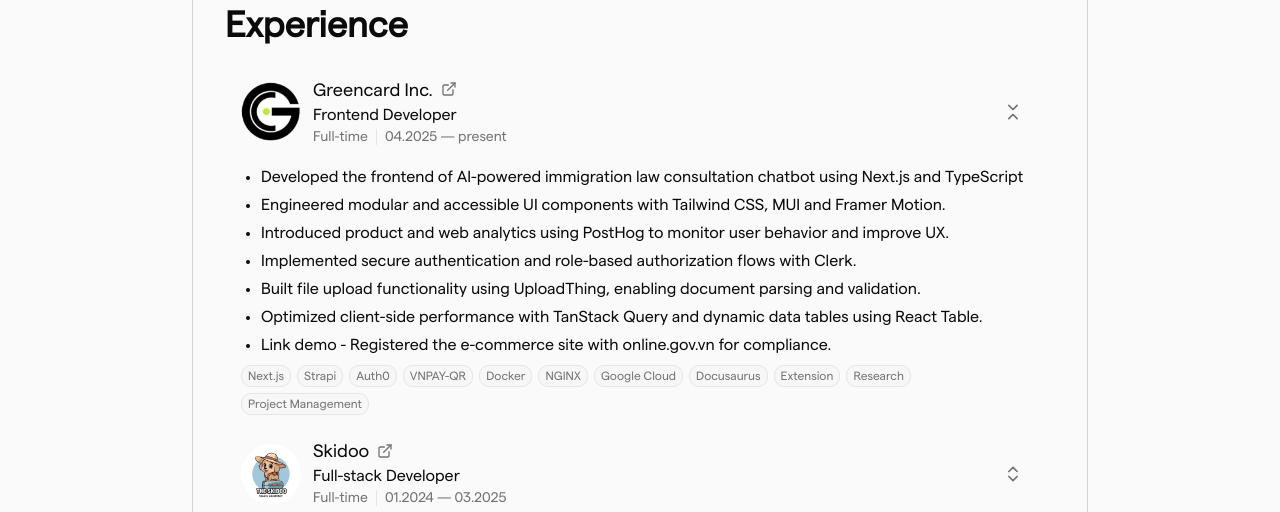
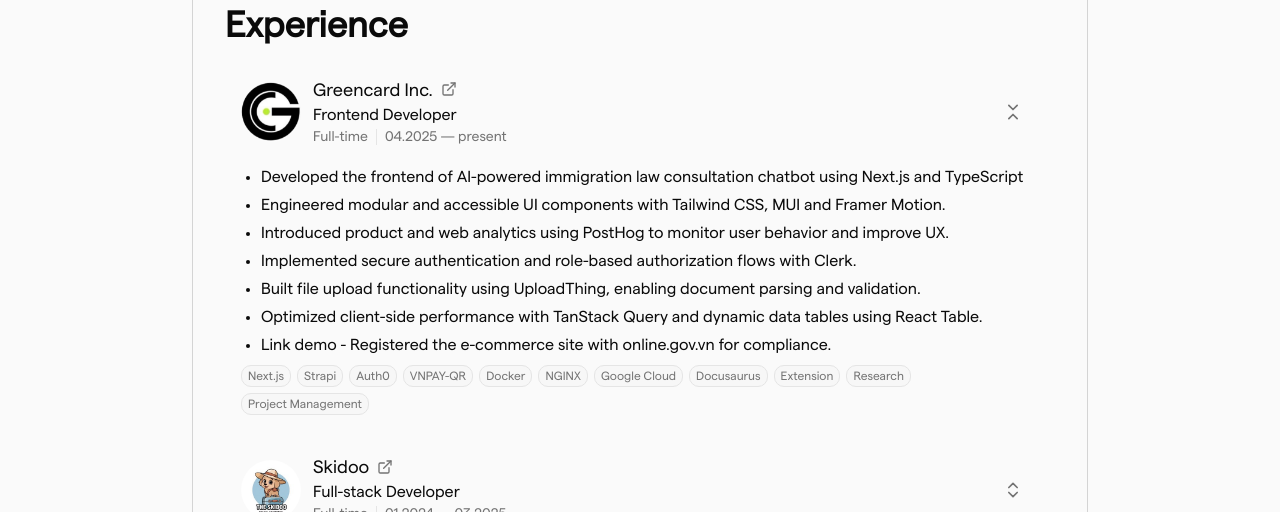
Before and after one commit to aryanxvz/chaze, a Next.js app: page / in a window 1280 px wide. Both pictures are taken after a click on the button 640 px from the left and 1261 px from the top of the page. Shown: the part 1149-1661 px from the top of the page. Built offline with nearby package versions, Linux system fonts and the light colour scheme.

Commit message:
fix: spacing

```diff
--- a/src/components/ui/work-experience.tsx
+++ b/src/components/ui/work-experience.tsx
@@ -61,7 +61,7 @@ export function WorkExperience({className, experiences}: {className?: string; ex
 export function ExperienceItem({experience}: {experience: ExperienceItemType}) {
   return (
     <Collapsible defaultOpen={experience.positions[0]?.isExpanded} asChild>
-      <div className="mt-4 pt-2 sm:mt-4 hover:bg-neutral-200/30 dark:hover:bg-neutral-900 rounded-lg transition-colors">
+      <div className="mt-4 py-2 sm:mt-4 hover:bg-neutral-200/30 dark:hover:bg-neutral-900 rounded-lg transition-colors">
         <CollapsibleTrigger className="group/experience not-prose w-full text-left select-none">
           <div className="flex items-center gap-2 sm:gap-3 px-2 sm:px-4">
             <div className="flex size-[48px] sm:size-[60px] shrink-0 items-center justify-center overflow-hidden rounded-full bg-transparent" aria-hidden>
@@ -161,7 +161,7 @@ export function ExperiencePositionItem({position}: {position: ExperiencePosition
       )}
 
       {Array.isArray(position.skills) && position.skills.length > 0 && (
-        <ul className="not-prose flex flex-wrap gap-1.5">
+        <ul className="not-prose flex flex-wrap gap-1.5 pb-1 sm:pb-2">
           {position.skills.map((skill, index) => (
             <li key={index} className="flex">
               <Skill>{skill}</Skill>
```
